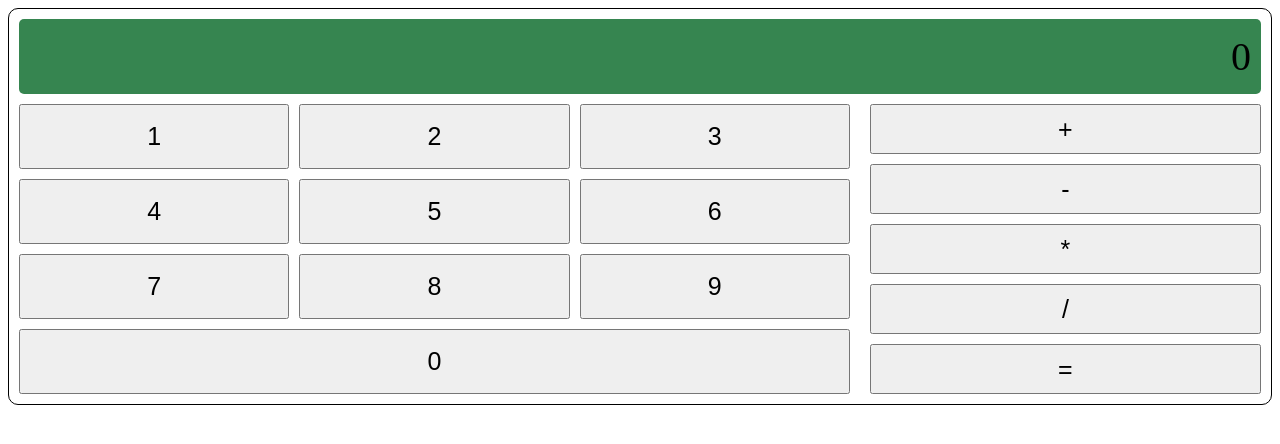
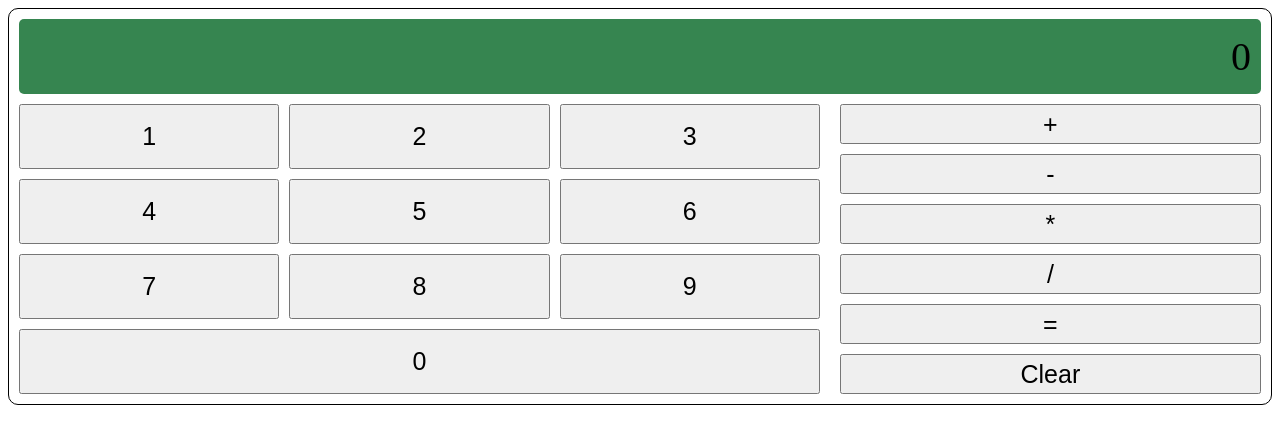
Before and after one commit to brocklee900/odinCalculator, a plain HTML site: page index.html in a window 1280 px wide. Drawn offline with Linux system fonts and the light colour scheme.

Commit message:
Add missing clear button

```diff
--- a/index.html
+++ b/index.html
@@ -37,6 +37,7 @@
                 <button id="multiply">*</button>
                 <button id="divide">/</button>
                 <button id="calculate">=</button>
+                <button id="clear">Clear</button>
             </div>
         </div>
 
--- a/styles.css
+++ b/styles.css
@@ -63,7 +63,7 @@
 }
 
 .operands button {
-    height: 50px;
+    height: 40px;
 }
 
 .numbers button {
```
